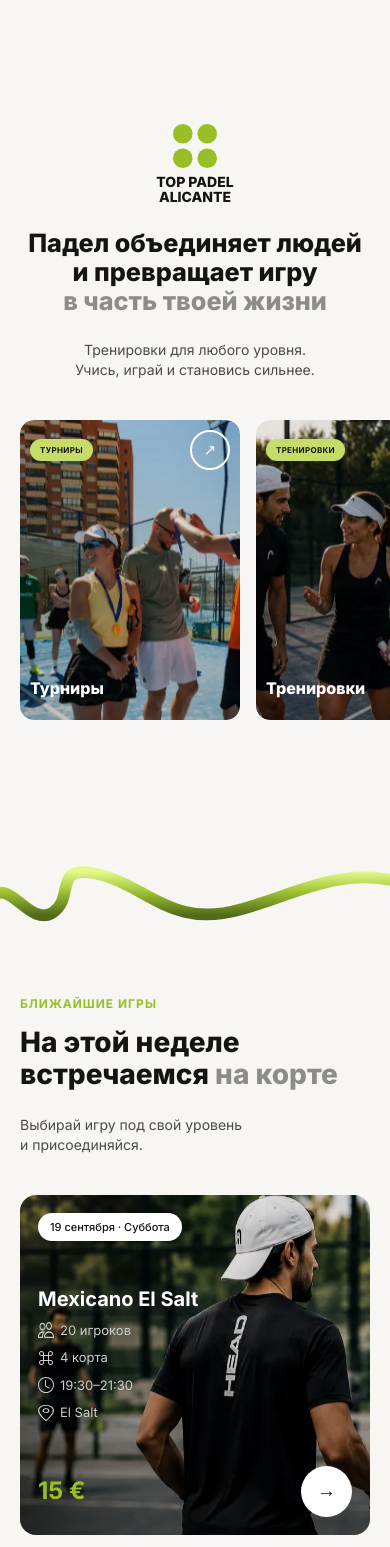
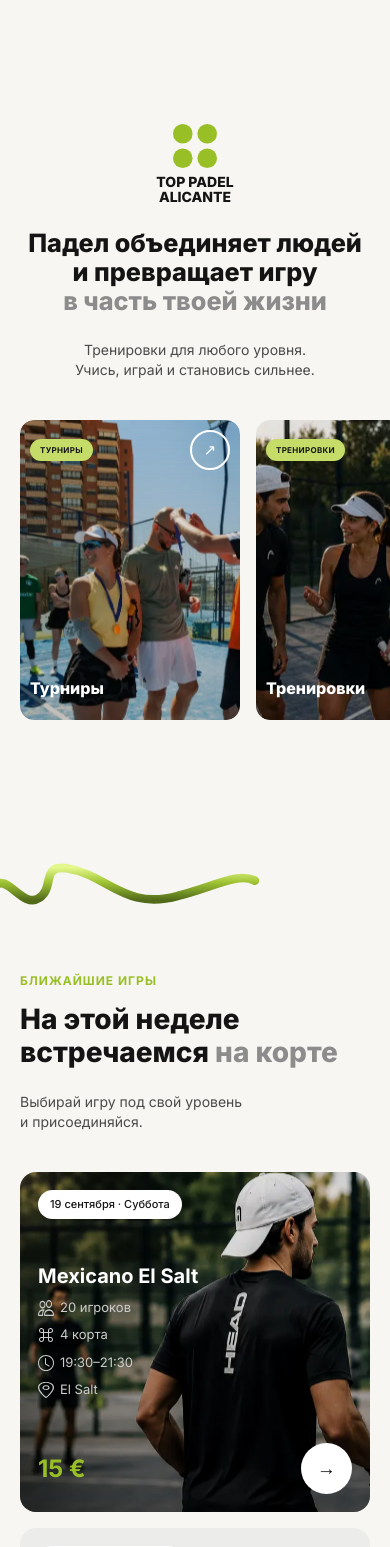
Before and after one commit to GermanGuk/PADEL, a Next.js app: page / in a window 390 px wide. Shown: the top 1547 px of the page. Built offline with nearby package versions, Linux system fonts and the light colour scheme.

Commit message:
Wave divider: smaller width, tapers before the right edge instead of stretching full-screen

```diff
--- a/src/components/ui/WaveDivider.tsx
+++ b/src/components/ui/WaveDivider.tsx
@@ -1,7 +1,11 @@
 export function WaveDivider() {
   return (
-    <div aria-hidden className="pointer-events-none select-none py-3 lg:hidden">
-      <svg viewBox="0 0 400 90" className="h-auto w-full" preserveAspectRatio="none">
+    <div aria-hidden className="pointer-events-none select-none overflow-hidden py-3 lg:hidden">
+      <svg
+        viewBox="0 0 420 90"
+        className="h-auto w-[78%] max-w-[360px]"
+        preserveAspectRatio="xMinYMid meet"
+      >
         <defs>
           <linearGradient id="wave-divider-grad" x1="0" y1="0" x2="0" y2="1">
             <stop offset="0%" stopColor="#e3f78a" />
@@ -10,7 +14,7 @@ export function WaveDivider() {
           </linearGradient>
         </defs>
         <path
-          d="M-10,45 C8,18 30,74 54,58 C76,44 56,12 92,17 C148,25 172,76 246,55 C302,40 348,10 412,27"
+          d="M-10,45 C8,18 30,74 54,58 C76,44 56,12 92,17 C148,25 172,76 246,55 C296,42 330,22 352,34"
           fill="none"
           stroke="url(#wave-divider-grad)"
           strokeWidth="12"
```
